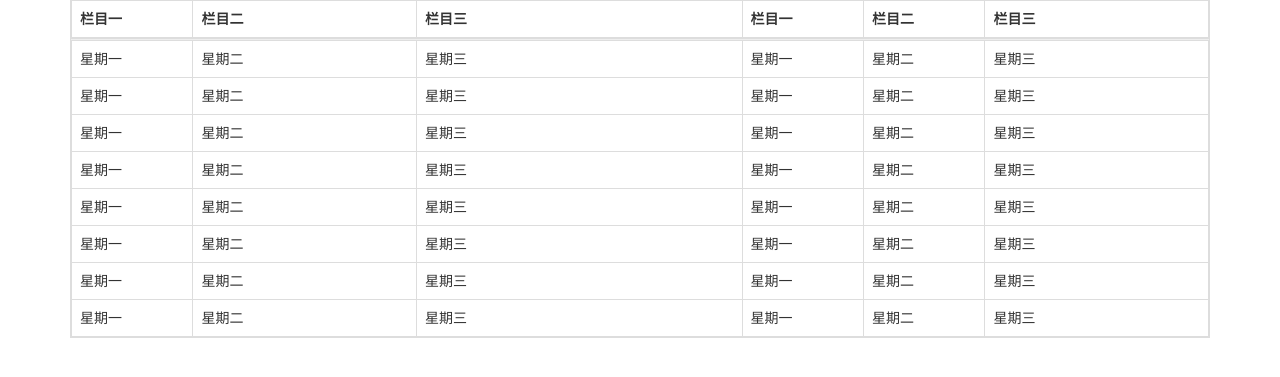
After one commit to who8736/stockdatamanage, a Flask app: page /test1 in a window 1280 px wide. The commit adds this page. Shown: the top 377 px of the page. Run offline with Flask 2, Linux system fonts and the light colour scheme; parts of the project's set-up code (start-up, migrations or seed data) failed here and were passed over; some libraries are stand-ins or nearby versions.

```diff
--- a/datamanage.py
+++ b/datamanage.py
@@ -97,7 +97,7 @@ def startUpdate():
     downHYList()
 
     # 更新股票估值
-    updateGuzhiData()
+    # updateGuzhiData()
 
     # 更新股票评分
     updatePf()
--- a/sqlrw.py
+++ b/sqlrw.py
@@ -918,7 +918,7 @@ def readLastTTMPEs(stockList, trade_date=None):
         'YYYYmmdd'格式的日期
     :return:
     """
-    sql = 'select ts_code, pe_ttm from daily_basic where trade_date='
+    sql = 'select ts_code, pe_ttm pe from daily_basic where trade_date='
     if trade_date is None:
         sql += '(select max(trade_date) from daily_basic)'
     else:
--- a/web/templates/index.html
+++ b/web/templates/index.html
@@ -12,5 +12,7 @@
 		<h2><a href="/indexklineimgnew/000010.SH">上证180历史PE</a><br></h2>
 		<h2><a href="/stocklist">设置持股股票</a><br></h2>
 		<h2><a href="/test">测试页</a><br></h2>
+		<h2><a href="/test1">测试页1</a><br></h2>
+		<h2><a href="/test2">测试页2</a><br></h2>
 	</div>
 {% endblock %}
--- /dev/null
+++ b/web/templates/test1.html
@@ -0,0 +1,137 @@
+<!DOCTYPE html>
+<html>
+<head>
+    <title></title>
+    <meta charset="UTF-8">
+    <link rel="stylesheet" type="text/css"
+          href="{{url_for('static', filename='sample-app.css')}}">
+    <link rel="stylesheet"
+          href="https://cdn.staticfile.org/twitter-bootstrap/3.3.7/css/bootstrap.min.css">
+    <script src="https://cdn.staticfile.org/jquery/2.1.1/jquery.min.js"></script>
+    <script src="https://cdn.staticfile.org/twitter-bootstrap/3.3.7/js/bootstrap.min.js"></script>
+    <!--	<link rel="stylesheet" type="text/css" href="css/bootstrap.min.css">-->
+    <!--	<script type="text/javascript" src="js/bootstrap.min.js"></script>-->
+    <!--	<script type="text/javascript" src="js/jquery-1.7.2.min.js"></script>-->
+    <!-- <script src="iscroll.js"></script>-->
+</head>
+
+<body>
+<div id="con" class="container">
+    <div id="2">
+        <table class="table table-bordered scrolltable">
+            <thead style="display:block;overflow-y: scroll;border-bottom:1px solid #eee;">
+            <tr>
+                <th>栏目一</th>
+                <th>栏目二</th>
+                <th>栏目三</th>
+                <th>栏目一</th>
+                <th>栏目二</th>
+                <th>栏目三</th>
+            </tr>
+            </thead>
+            <tbody style="display:block; max-height:600px;overflow-y: scroll;">
+            <tr>
+                <td>星期一</td>
+                <td>星期二</td>
+                <td>星期三</td>
+                <td>星期一</td>
+                <td>星期二</td>
+                <td>星期三</td>
+            </tr>
+            <tr>
+                <td>星期一</td>
+                <td>星期二</td>
+                <td>星期三</td>
+                <td>星期一</td>
+                <td>星期二</td>
+                <td>星期三</td>
+            </tr>
+            <tr>
+                <td>星期一</td>
+                <td>星期二</td>
+                <td>星期三</td>
+                <td>星期一</td>
+                <td>星期二</td>
+                <td>星期三</td>
+            </tr>
+            <tr>
+                <td>星期一</td>
+                <td>星期二</td>
+                <td>星期三</td>
+                <td>星期一</td>
+                <td>星期二</td>
+                <td>星期三</td>
+            </tr>
+            <tr>
+                <td>星期一</td>
+                <td>星期二</td>
+                <td>星期三</td>
+                <td>星期一</td>
+                <td>星期二</td>
+                <td>星期三</td>
+            </tr>
+            <tr>
+                <td>星期一</td>
+                <td>星期二</td>
+                <td>星期三</td>
+                <td>星期一</td>
+                <td>星期二</td>
+                <td>星期三</td>
+            </tr>
+            <tr>
+                <td>星期一</td>
+                <td>星期二</td>
+                <td>星期三</td>
+                <td>星期一</td>
+                <td>星期二</td>
+                <td>星期三</td>
+            </tr>
+            <tr>
+                <td>星期一</td>
+                <td>星期二</td>
+                <td>星期三</td>
+                <td>星期一</td>
+                <td>星期二</td>
+                <td>星期三</td>
+            </tr>
+            </tbody>
+        </table>
+    </div>
+</div>
+</body>
+<script type="text/javascript">
+	$(document).ready(function(){
+		var _width=$('#2').width();
+		$('#2 th:first-child').width(_width*0.1);
+		$('#2 td:first-child').width(_width*0.1);
+		$('#2 th:nth-child(2)').width(_width*0.2);
+		$('#2 td:nth-child(2)').width(_width*0.2);
+		$('#2 th:nth-child(3)').width(_width*0.3);
+		$('#2 td:nth-child(3)').width(_width*0.3);
+		$('#2 th:nth-child(4)').width(_width*0.1);
+		$('#2 td:nth-child(4)').width(_width*0.1);
+		$('#2 th:nth-child(5)').width(_width*0.1);
+		$('#2 td:nth-child(5)').width(_width*0.1);
+		$('#2 th:nth-child(6)').width(_width*0.2);
+		$('#2 td:nth-child(6)').width(_width*0.2);
+	})
+
+</script>
+<!--<script type="text/javascript">-->
+<!--	$(document).ready(function(){-->
+<!--		var _width=$('#2').width();-->
+<!--		$('#2 th:first-child').width(_width*0.1);-->
+<!--		$('#2 td:first-child').width(_width*0.1);-->
+<!--		$('#2 th:nth-child(2)').width(_width*0.2);-->
+<!--		$('#2 td:nth-child(2)').width(_width*0.2);-->
+<!--		$('#2 th:nth-child(3)').width(_width*0.3);-->
+<!--		$('#2 td:nth-child(3)').width(_width*0.3);-->
+<!--		$('#2 th:nth-child(4)').width(_width*0.1);-->
+<!--		$('#2 td:nth-child(4)').width(_width*0.1);-->
+<!--		$('#2 th:nth-child(5)').width(_width*0.1);-->
+<!--		$('#2 td:nth-child(5)').width(_width*0.1);-->
+<!--		$('#2 th:nth-child(6)').width(_width*0.2);-->
+<!--		$('#2 td:nth-child(6)').width(_width*0.2);-->
+<!--	})-->
+<!--</script>-->
+</html>
--- a/web/views.py
+++ b/web/views.py
@@ -118,6 +118,17 @@ def test():
     return render_template('test.html', stocks=stocks)
 
 
+@app.route('/test1')
+def test1():
+    return render_template('test1.html')
+
+
+@app.route('/test2')
+def test2():
+    stocks = readProfitsIncAdf()
+    return render_template('test2.html', stocks=stocks)
+
+
 @app.route('/klineimg/<ts_code>')
 def klineimg(ts_code):
     plotImg = plotKline(ts_code)
```
Also changed, not shown: web/templates/base.html (+30 -13 lines), web/templates/test.html (+57 -41 lines), web/templates/test2.html (added, +57 -0 lines).
